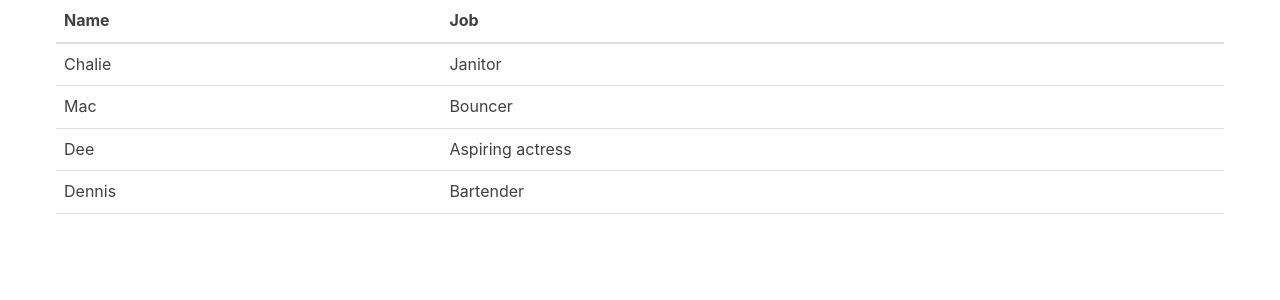
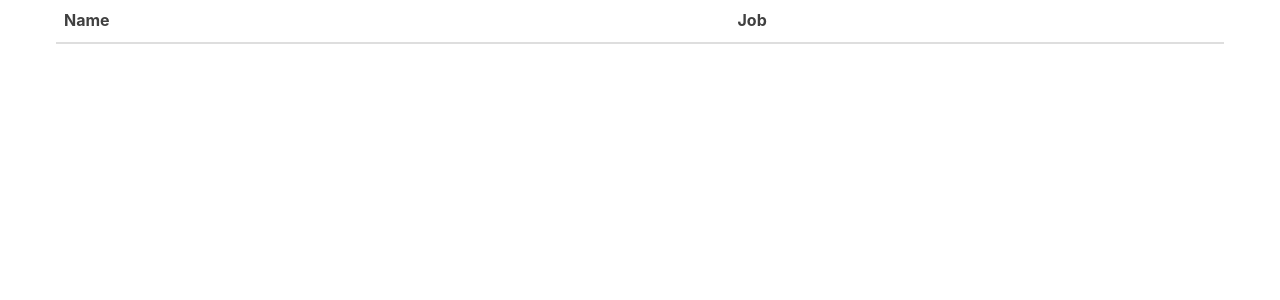
Before and after one commit to SilvioContreiras/react-begin, a React (Create React App) app: page / in a window 1280 px wide. Shown: the top 300 px of the page. Built offline with nearby package versions, Linux system fonts and the light colour scheme.

Commit message:
created two simples components

```diff
--- a/src/Table.js
+++ b/src/Table.js
@@ -1,33 +1,25 @@
 import React, { Component } from 'react'
+
+
+const TableHeader =  () => (
+    <thead>
+        <tr>
+            <th>Name</th>
+            <th>Job</th>
+        </tr>
+    </thead>
+)
+
+const TableBody = () => (
+    <tbody />
+)
 
 class Table extends Component {
     render() {
         return (
             <table>
-                <thead>
-                    <tr>
-                        <th>Name</th>
-                        <th>Job</th>
-                    </tr>
-                </thead>
-                <tbody>
-                    <tr>
-                        <td>Chalie</td>
-                        <td>Janitor</td>
-                    </tr>
-                    <tr>
-                        <td>Mac</td>
-                        <td>Bouncer</td>
-                    </tr>
-                    <tr>
-                        <td>Dee</td>
-                        <td>Aspiring actress</td>
-                    </tr>
-                    <tr>
-                        <td>Dennis</td>
-                        <td>Bartender</td>
-                    </tr>
-                </tbody>
+                <TableHeader />
+                <TableBody />
             </table>
         )
     }
```
